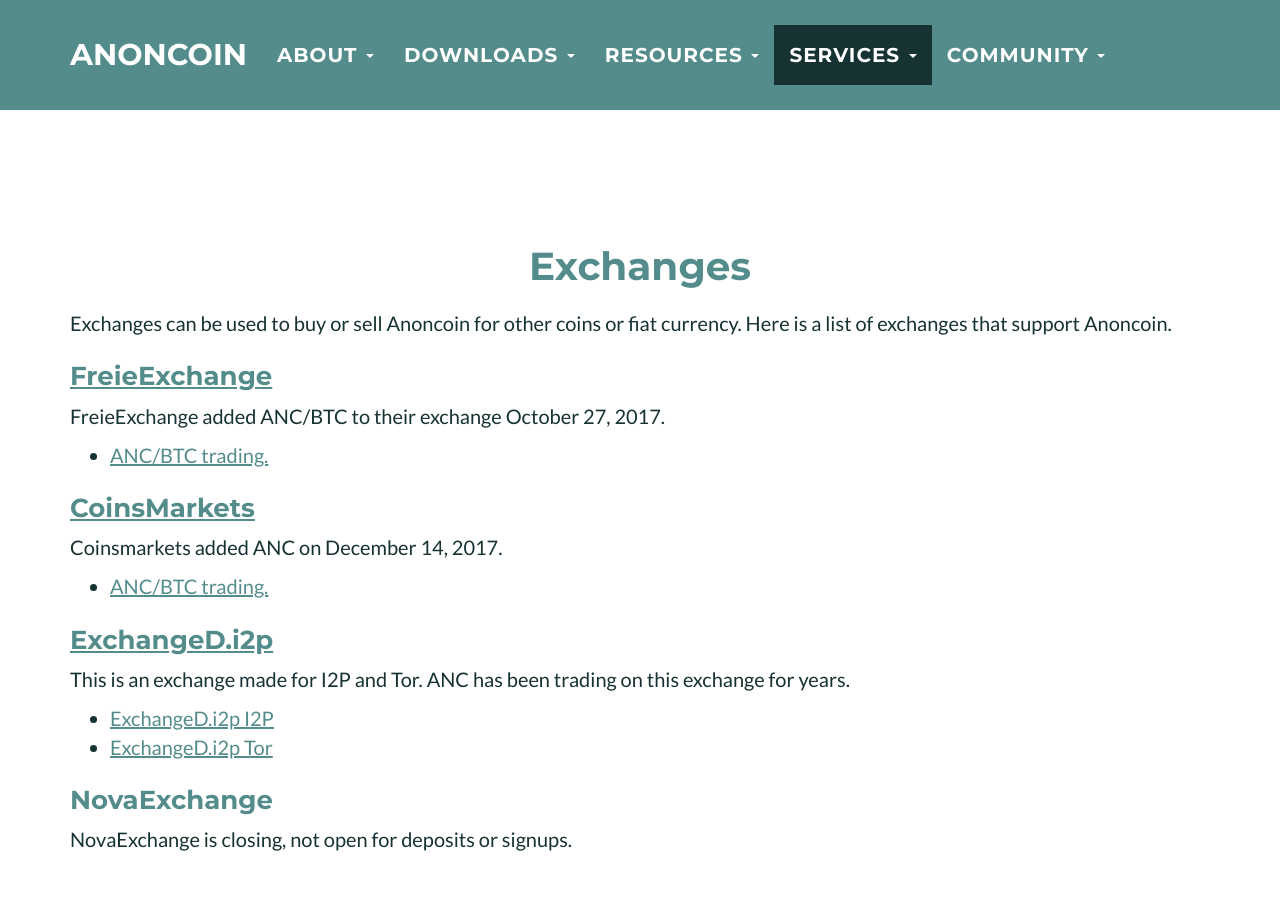
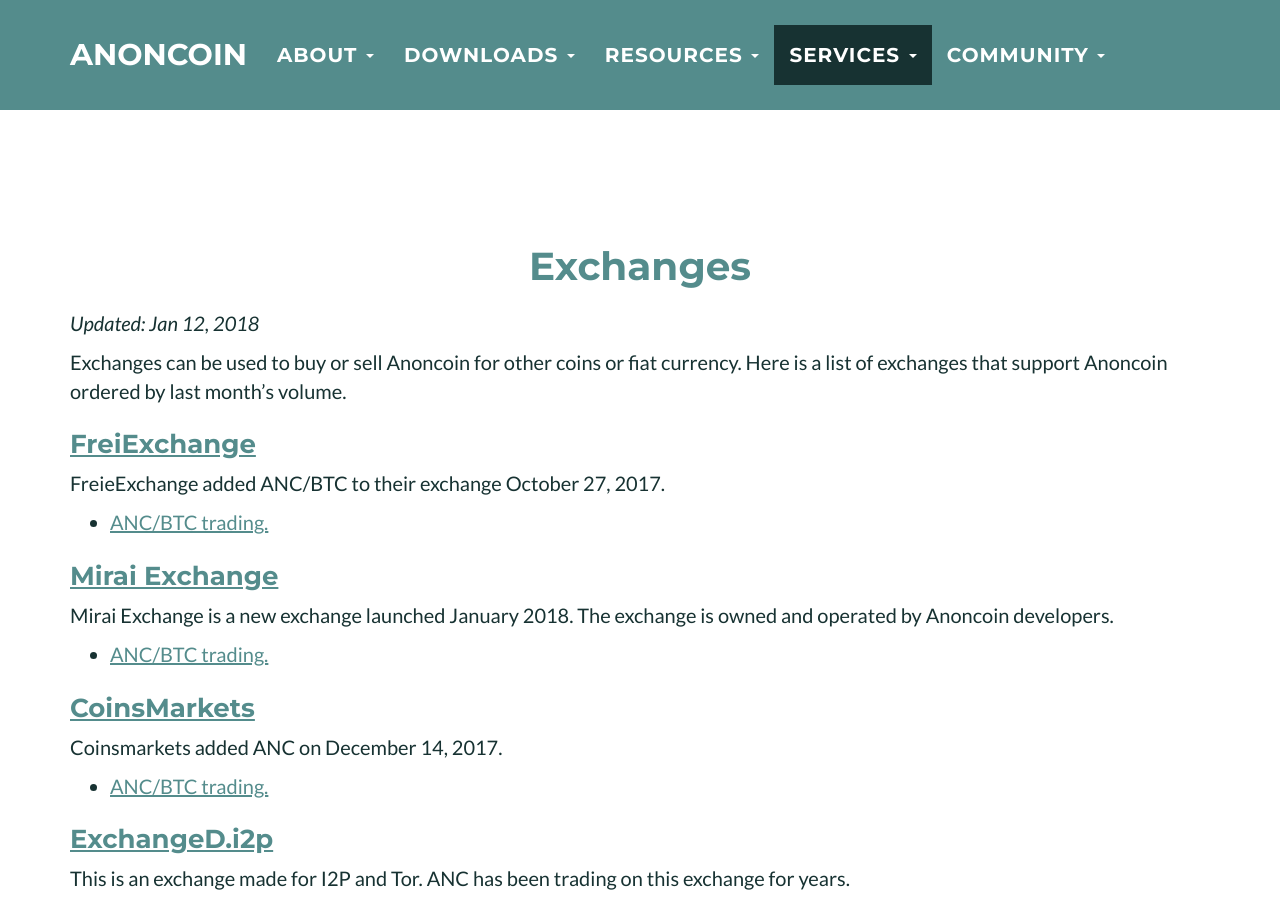
Before and after one commit to Anoncoin/anoncoin-website, a Jekyll site: the page built from services/Exchanges.md, in a window 1280 px wide and 900 px high. Built offline with Jekyll 4.4.1, drawn with Linux system fonts in a browser that asks for light colours.

Commit message:
Add Mirai Exchange to exchanges

```diff
--- a/services/Exchanges.md
+++ b/services/Exchanges.md
@@ -2,14 +2,20 @@
 layout: page
 title: Exchanges
 permalink: /Exchanges/
+date: 2018-01-12 9:44:35 +0200
 ---
 
-Exchanges can be used to buy or sell Anoncoin for other coins or fiat currency. Here is a list of exchanges that support Anoncoin.
+Exchanges can be used to buy or sell Anoncoin for other coins or fiat currency. Here is a list of exchanges that support Anoncoin ordered by last month's volume.
 
-### [FreieExchange](https://freiexchange.com)
+### [FreiExchange](https://freiexchange.com)
 
 FreieExchange added ANC/BTC to their exchange October 27, 2017.
 - [ANC/BTC trading.](https://freiexchange.com/market/ANC/BTC)
+
+### [Mirai Exchange](https://miraiex.com)
+
+Mirai Exchange is a new exchange launched January 2018. The exchange is owned and operated by Anoncoin developers.
+- [ANC/BTC trading.](https://miraiex.com/client/#trade/ANCBTC)
 
 ### [CoinsMarkets](https://coinsmarkets.com)
 
```
